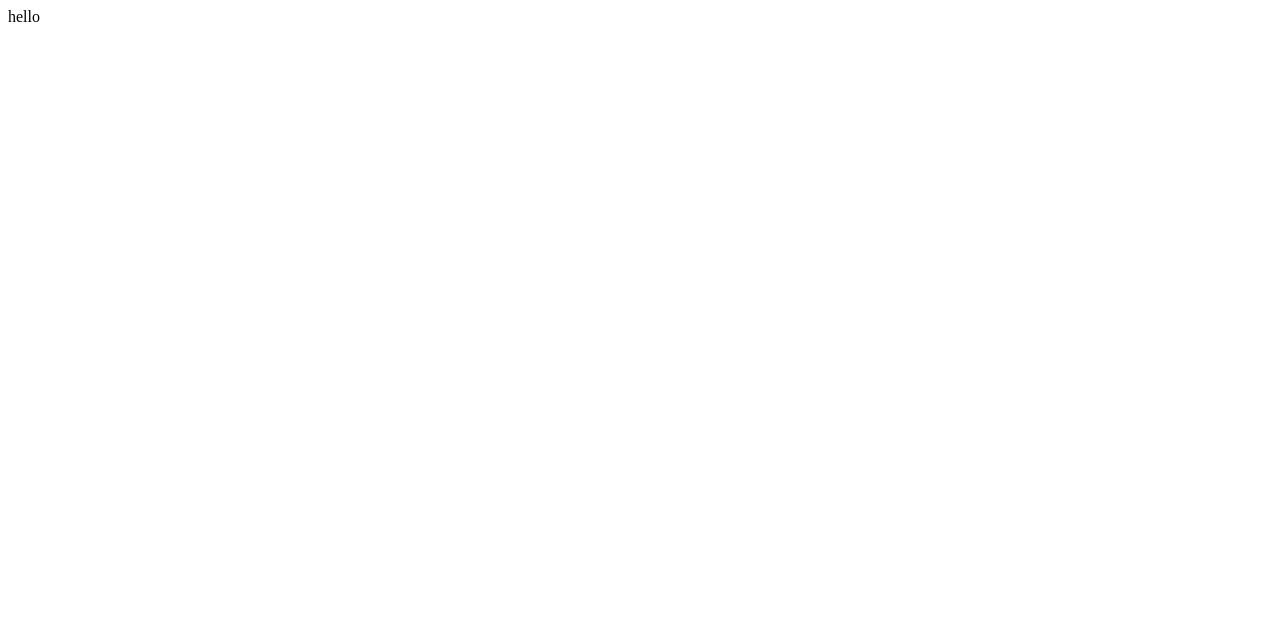
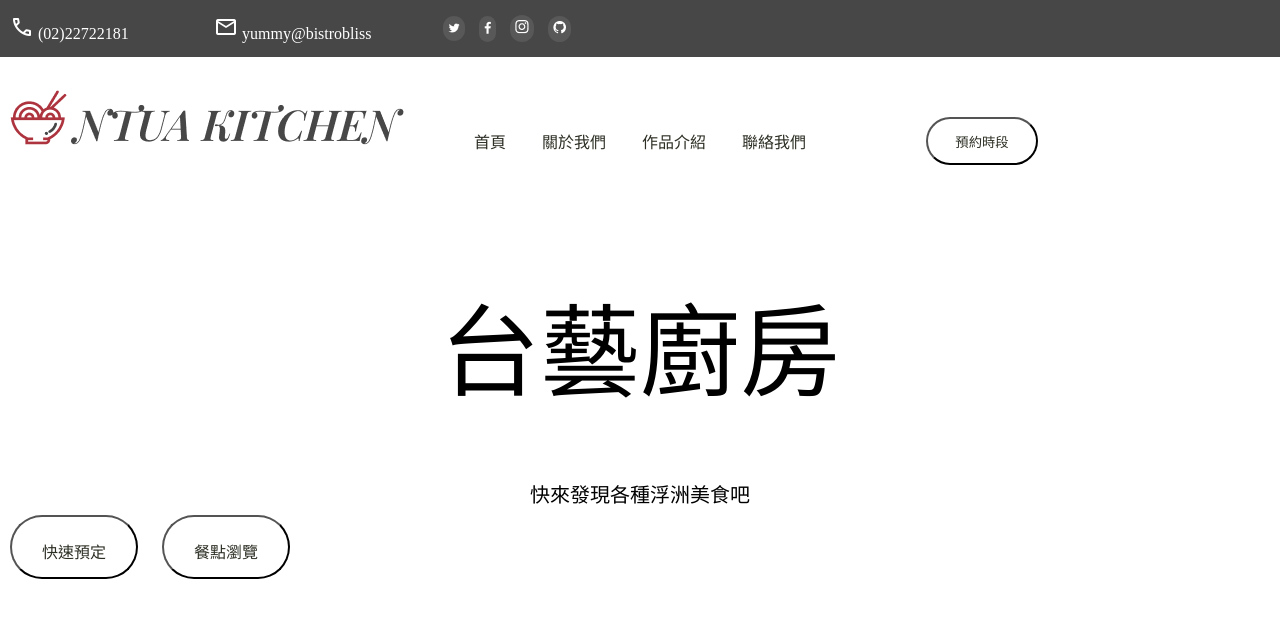
Before and after one commit to peter930213/peter930213.github.io, a plain HTML site: page index.html in a window 1280 px wide. Drawn offline with nearby package versions, Linux system fonts and the light colour scheme.

Commit message:
peter930213.github.io
peter930213.github.io

```diff
--- a/index.html
+++ b/index.html
@@ -1,11 +1,73 @@
 <!DOCTYPE html>
-<html lang="en">
+<html lang="zh-tw">
 <head>
     <meta charset="UTF-8">
     <meta name="viewport" content="width=device-width, initial-scale=1.0">
-    <title>Document</title>
+    <title>台藝廚房</title>
+    <link rel="stylesheet"
+    href="https://fonts.googleapis.com/css2?family=Material+Symbols+Outlined:opsz,wght,FILL,GRAD@20..48,100..700,0..1,-50..200" />
+    <link rel="stylesheet" href="reset.css">
+    <link rel="stylesheet" href="main.css">
 </head>
 <body>
-    hello
+    <div class="ntua_kitchen_info1">
+        <ul>
+            <li>
+                <p>
+                    <span class="material-symbols-outlined">
+                    call
+                    </span>
+                    (02)22722181
+                </p>
+            </li>
+            <li>
+                <p>
+                    <span class="material-symbols-outlined">
+                    mail
+                    </span>
+                    yummy@bistrobliss
+                </p>
+            </li>
+        </ul>
+        <ul>
+            <li>
+                <button type="button" class="logo"><img src="./img/logo-twitter.png"></button>
+            </li>
+            <li>
+                <button type="button" class="logo"><img src="./img/logo-fb.png"></button>
+            </li>
+            <li>
+                <button type="button" class="logo"><img src="./img/logo-ig.png"></button>
+            </li>
+            <li>
+                <button type="button" class="logo"><img src="./img/logo-cat.png"></button>
+            </li>
+        </ul>
+    </div>
+    <div class="ntua_kitchen">
+        <a href="#"><img src="./img/japanese-food.png"></a>
+        <a href="#"><img src="./img/Cuisine.png"></a>
+        <ul>
+            <li>
+                <button type="button" class="button">首頁</button>
+            </li>
+            <li>
+                <button type="button" class="button1">關於我們</button>
+            </li>
+            <li>
+                <button type="button" class="button1">作品介紹</button>
+            </li>
+            <li>
+                <button type="button" class="button1">聯絡我們</button>
+            </li>
+        </ul>
+        <ul>
+            <button type="button" class="button2">預約時段</button>
+        </ul>
+    </div>
+    <h1 class="kitchen">台藝廚房</h1>
+    <h2 class="food">快來發現各種浮洲美食吧</h2>
+    <input class="button_res" type="button" value="快速預定">
+    <input class="button_bro" type="button" value="餐點瀏覽">
 </body>
 </html>
--- /dev/null
+++ b/main.css
@@ -0,0 +1,141 @@
+.material-symbols-outlined {
+color: #ffffff;
+}
+.ntua_kitchen_info1 {
+    background-color: #474747;
+    color: #ffffff;
+    padding: 0px;
+}
+.logo{
+    text-decoration: none;
+    vertical-align: middle;
+    border: 0;
+    padding: 5px;
+    margin: 5px;
+    background-color: #585858;
+    border-radius: 100px;
+}
+.ntua_kitchen_info1 li{
+    display: inline-block;
+    vertical-align: middle
+}
+.ntua_kitchen_info1 ul{
+    display: inline-block;
+    padding: 10px;
+    margin: 0px;
+    vertical-align: middle;
+}
+.ntua_kitchen_info1 p{
+    vertical-align: middle;
+    width: 200px;
+    font-size: 16px;
+}
+.ntua_kitchen {
+    padding: 10px;
+}
+.ntua_kitchen ul{
+    display: inline-block;
+    margin: 50px;
+    vertical-align: middle;
+}
+.ntua_kitchen li{
+    display: inline-block;
+    vertical-align: middle
+}
+.kitchen {
+    font-size: 100px;
+    text-align: center;
+    margin: 80px;
+}
+.food {
+    font-size: 20px;
+    text-align: center;
+    margin: 0px;
+}
+input{
+    border: 3;
+    background-color: #ffffff;
+    color: #2C2F24;
+    border-radius: 128px;
+    padding: 22px;
+    margin: 10px;
+    width: 128px;
+    height: 64px;
+    font-size: 16px;
+    gap: 10px;
+    display: inline-block;
+    vertical-align: middle;
+}
+input:hover{
+    border: 0;
+    background-color: #AD343E;
+    color: #ffffff;
+    border-radius: 50px;
+    padding: 22px;
+    font-size: 16px;
+    display: inline-block;
+    vertical-align: middle;
+}
+.button {
+    border: 0;
+    background-color: #ffffff;
+    color: #2C2F24;
+    border-radius: 128px;
+    width: 64px;
+    height: 32px;
+    padding: 4px,16px,4px,16px;
+    gap: 10px;
+    font-size: 16px;
+}
+.button:hover {
+    border: 0;
+    background-color: #DBDFD0;
+    color: #2C2F24;
+    border-radius: 128px;
+    width: 64px;
+    height: 32px;
+    padding: 4px,16px,4px,16px;
+    gap: 10px;
+    font-size: 16px;
+}
+.button1 {
+    border: 0;
+    background-color: #ffffff;
+    color: #2C2F24;
+    border-radius: 128px;
+    width: 96px;
+    height: 32px;
+    padding: 4px,16px,4px,16px;
+    gap: 10px;
+    font-size: 16px;
+}
+.button1:hover {
+    border: 0;
+    background-color: #DBDFD0;
+    color: #2C2F24;
+    border-radius: 128px;
+    width: 96px;
+    height: 32px;
+    padding: 4px,16px,4px,16px;
+    gap: 10px;
+    font-size: 16px;
+}
+.button2 {
+    border: 3;
+    background-color: #ffffff;
+    color: #2C2F24;
+    border-radius: 128px;
+    width: 112px;
+    height: 48px;
+    left: 2000px;
+}
+.button2:hover {
+    border: 0;
+    background-color: #2C2F24;
+    color: #ffffff;
+    border-radius: 128px;
+    border-radius: 128px;
+    width: 112px;
+    height: 48px;
+    left: 2000px;
+}
--- /dev/null
+++ b/reset.css
@@ -0,0 +1,48 @@
+/* http://meyerweb.com/eric/tools/css/reset/
+   v2.0 | 20110126
+   License: none (public domain)
+*/
+
+html, body, div, span, applet, object, iframe,
+h1, h2, h3, h4, h5, h6, p, blockquote, pre,
+a, abbr, acronym, address, big, cite, code,
+del, dfn, em, img, ins, kbd, q, s, samp,
+small, strike, strong, sub, sup, tt, var,
+b, u, i, center,
+dl, dt, dd, ol, ul, li,
+fieldset, form, label, legend,
+table, caption, tbody, tfoot, thead, tr, th, td,
+article, aside, canvas, details, embed,
+figure, figcaption, footer, header, hgroup,
+menu, nav, output, ruby, section, summary,
+time, mark, audio, video {
+	margin: 0;
+	padding: 0;
+	border: 0;
+	font-size: 100%;
+	font: inherit;
+	vertical-align: baseline;
+}
+/* HTML5 display-role reset for older browsers */
+article, aside, details, figcaption, figure,
+footer, header, hgroup, menu, nav, section {
+	display: block;
+}
+body {
+	line-height: 1;
+}
+ol, ul {
+	list-style: none;
+}
+blockquote, q {
+	quotes: none;
+}
+blockquote:before, blockquote:after,
+q:before, q:after {
+	content: '';
+	content: none;
+}
+table {
+	border-collapse: collapse;
+	border-spacing: 0;
+}
```
Also changed, not shown: img/Cuisine.png (added), img/japanese-food.png (added), img/logo-cat.png (added), img/logo-fb.png (added), img/logo-ig.png (added), img/logo-twitter.png (added).
